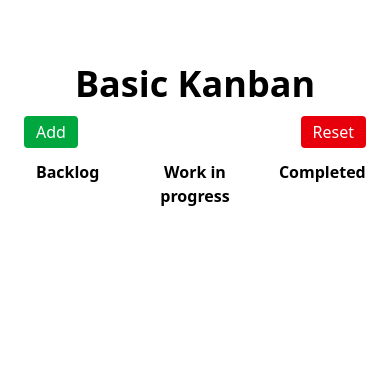
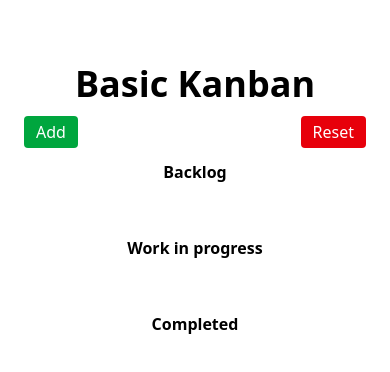
Before and after one commit to chrisjcoates/basic-kanban, a React (Vite) app: page / in a window 390 px wide. Shown: the top 372 px of the page. Built offline with nearby package versions, Linux system fonts and the light colour scheme.

Commit message:
Make task grid responsive for mobile
Changed the grid layout to use a single column on small screens and three columns on medium screens and above, improving mobile responsiveness.

```diff
--- a/src/App.jsx
+++ b/src/App.jsx
@@ -96,7 +96,7 @@
           Reset
         </button>
       </div>
-      <div className='grid grid-cols-3 gap-10 text-center'>
+      <div className='grid grid-cols-1 md:grid-cols-3 gap-10 text-center'>
         <div className=''>
           <h2 className='mb-3 font-semibold'>Backlog</h2>
           {tasks
```
